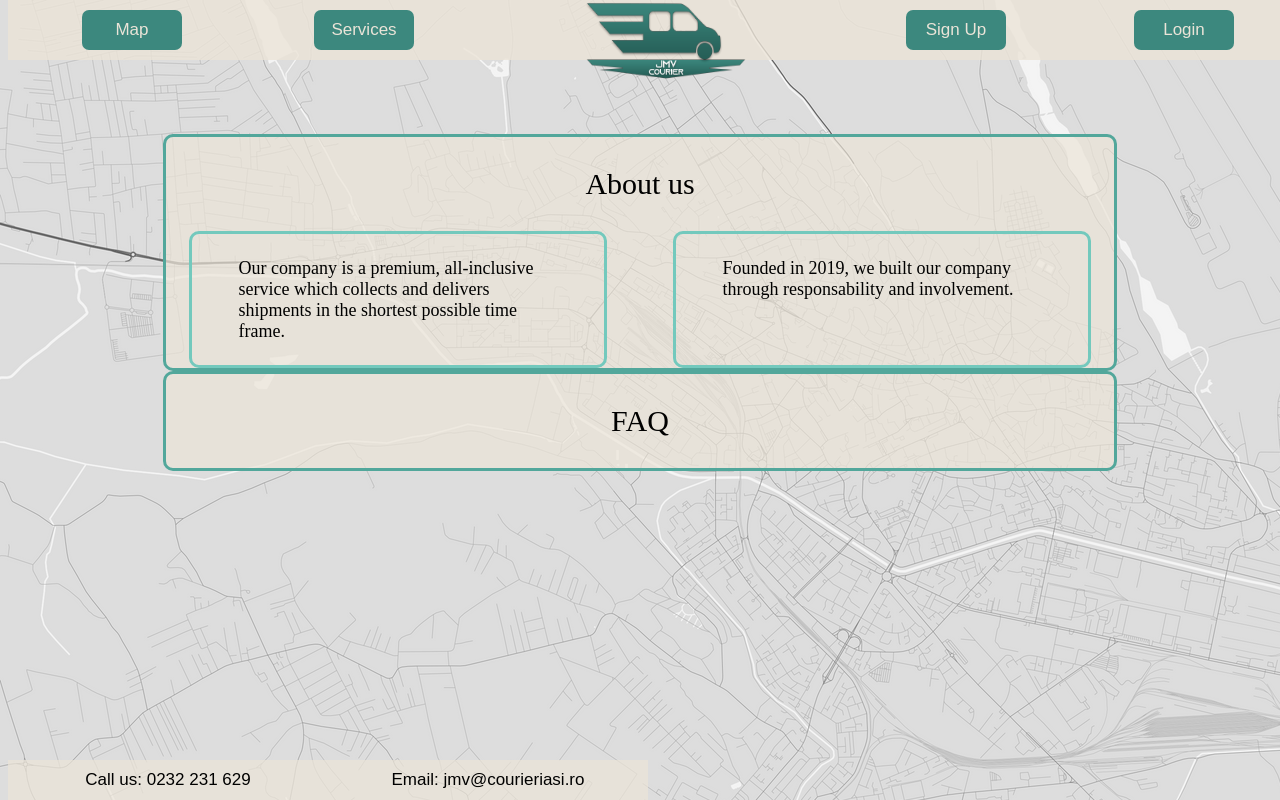
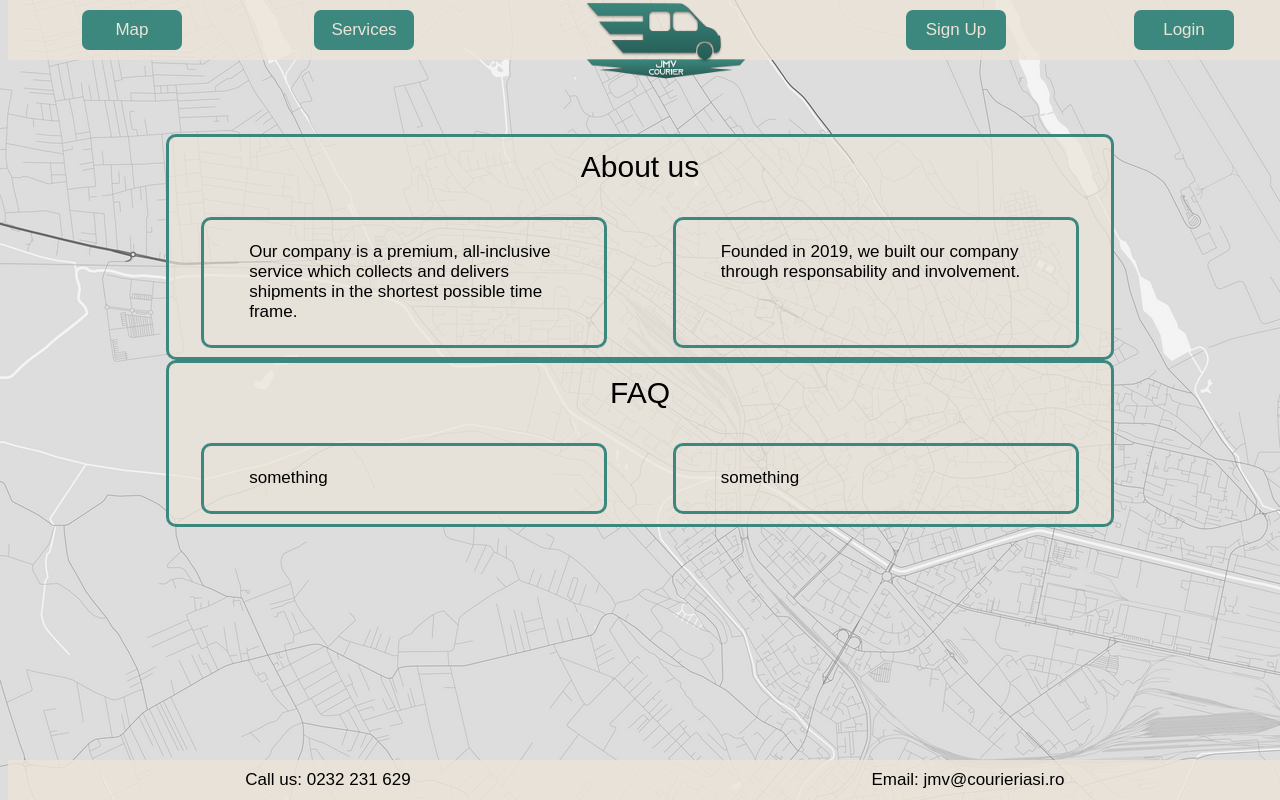
Before and after one commit to andreeabmanea/Web-Technologies, a PHP site: page /windows/main.html in a window 1280 px wide. Run offline with PHP 8.4, Linux system fonts and the light colour scheme.

Commit message:
organizing some features

```diff
--- a/Site/stylesheets/style.css
+++ b/Site/stylesheets/style.css
@@ -3,6 +3,7 @@ body {
     background-repeat: no-repeat;
     background-attachment: fixed;
 }
+
 .logo {
     float: none;
     position: absolute;
@@ -41,6 +42,46 @@ body {
     width: 100%;
 }
 
+.middle-box {
+    position: relative;
+    padding-top: 10%;
+    font-size: 25px;
+    width: 75%;
+    margin-left: auto;
+    margin-right: auto;
+}
+.starter {
+    background-color: rgba(235, 228, 216, 0.7);
+    border-color:  #3c887e;
+    border-style: solid;
+    border-radius: 10px;
+    padding: 1%;
+}
+#title {
+    font: normal normal 17px/40px "Ubuntu", sans-serif;
+    font-size: 30px;
+    text-align: center;
+    margin-top: 0%;
+}
+.grid-box {
+    display: grid;
+    grid-template-columns: 1fr 1fr;
+    width: 100%;
+    grid-gap: 20px;
+}
+.text-box {
+    font-family: "Ubuntu", sans-serif;
+    font-size: 17px;
+    border-radius: 10px;
+    border-color:#3c887e;
+    border-style: solid;
+    padding-left:10%;
+    padding-right: 10%;
+    padding-top: 5%;
+    padding-bottom: 5%;
+    margin-left: 5%;
+    margin-right: 5%;
+}
 
 footer {
     text-align: center;
@@ -48,73 +89,11 @@ footer {
     bottom: 0;
     width: 100%;
 }
-
 .column {
-    background-color: rgba(235, 228, 216, 0.7);
-    float:left;
-    width: 25%;
+    background-color: rgba(235, 228, 216, 0.8);
+    float: left;
+    width: 50%;
     font: normal normal 17px/40px "Ubuntu", sans-serif;
     text-decoration: none;
     color: black;
 }
-
-.home {
-    position: relative;
-    padding-top: 10%;
-    font: normal normal "Ubuntu", sans-serif;
-    font-size: 25px;
-
-}
-#about {
-    font-size: 30px;
-    text-align: center;
-}
-.about-us{
-
-    font-size: 18px;
-    font-style: normal;
-    font-variant: normal;
-    background-color: rgba(235, 228, 216, 0.7);
-    width: 75%;
-    margin-left: auto;
-    margin-right: auto;
-    border-color:  #52a79b;
-    border-style: solid;
-    border-radius: 10px;
-
-
-}
-
-.faq {
-    font-size: 18px;
-    font-style: normal;
-    font-variant: normal;
-    background-color: rgba(235, 228, 216, 0.7);
-    width: 75%;
-    margin-left: auto;
-    margin-right: auto;
-    border-color:  #52a79b;
-    border-style: solid;
-    border-radius: 10px;
-
-}
-
-.grid-about {
-    display:grid;
-    grid-template-columns: 1fr 1fr;
-    width:100%;
-    grid-gap: 20px;
-}
-
-.grid-item {
-    border-radius: 10px;
-    border-color:#73c9bd;
-    border-style: solid;
-    padding-left:10%;
-    padding-right: 10%;
-    padding-top: 5%;
-    padding-bottom: 5%;
-    margin-left: 5%;
-    margin-right: 5%;
-
-}
--- a/Site/windows/main.html
+++ b/Site/windows/main.html
@@ -15,30 +15,34 @@
             <a class="nav-right button" href="#login">Login</a>
             <a class="nav-right button" href="#signup">Sign Up</a>
         </div>
-        <div class = "logo">
+        <div class="logo">
             <img src="../resources/Logo.png" width="182" height="82" alt="Logo"/>
         </div>
     </header>
 
-     <div class="home">
-        <div class="about-us">
-           <p id="about">About us</p>
-           <div class = "grid-about">
-              <div class = "grid-item">Our company is a premium, all-inclusive service which collects and delivers shipments in the shortest possible time frame.</div>
-              <div class = "grid-item">Founded in 2019, we built our company through responsability and involvement.</div>
+     <div class="middle-box">
+        <div class="starter">
+            <p id="title">About us</p>
+            <div class="grid-box">
+                <div class="text-box">Our company is a premium, all-inclusive service which collects and delivers shipments in the shortest possible time frame.</div>
+                <div class="text-box">Founded in 2019, we built our company through responsability and involvement.</div>
             </div>
         </div>
 
-        <div class = "faq">
-           <p id = "about">FAQ</p>
+        <div class="starter">
+            <p id="title">FAQ</p>
+            <div class="grid-box">
+                <div class="text-box">something</div>
+                <div class="text-box">something</div>
+            </div>
         </div>
     </div>
 
 
-    <footer class="footer">
-        <div class = "container">
-               <a class = "column">Call us: 0232 231 629</div>
-               <a class = "column">Email: jmv@courieriasi.ro</div>
+    <footer>
+        <div class="container">
+            <a class="column">Call us: 0232 231 629</a>
+            <a class="column">Email: jmv@courieriasi.ro</a>
         </div>
     </footer>
 
```
